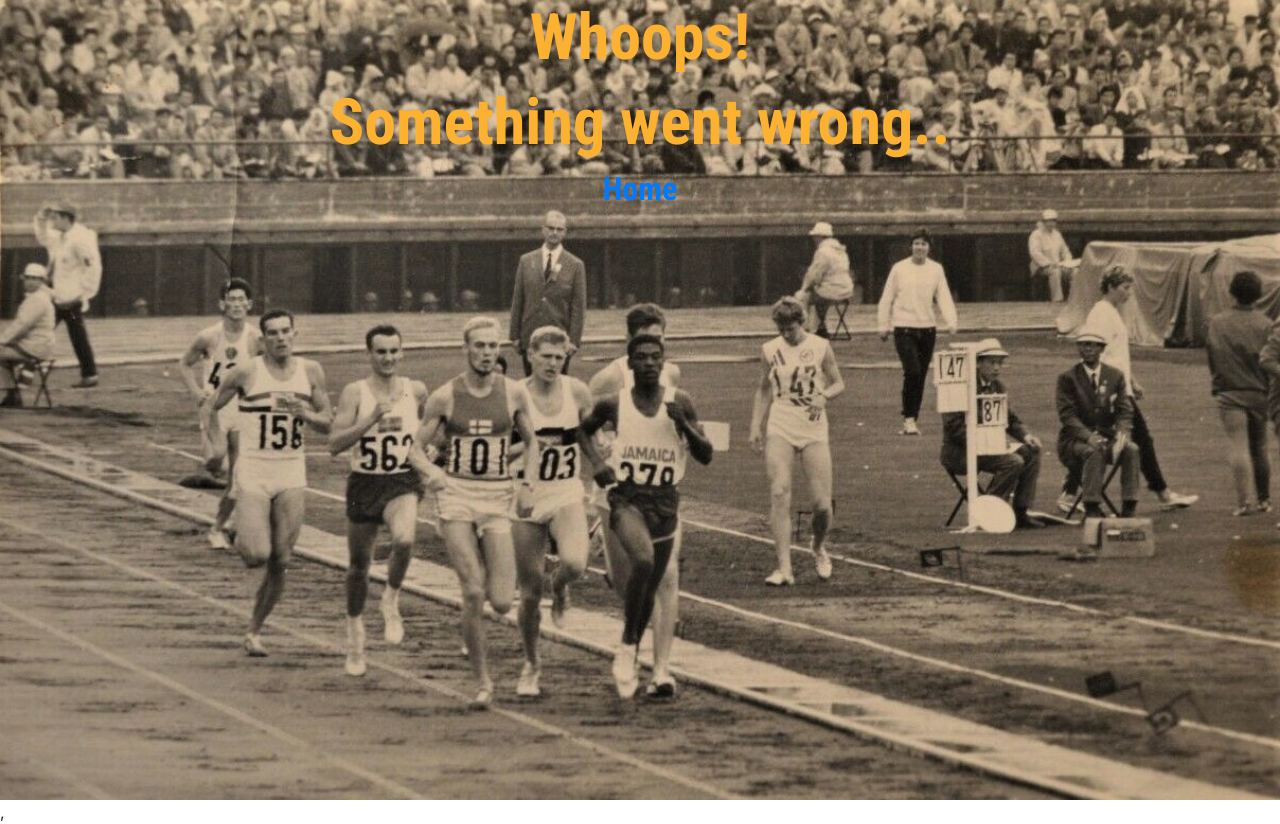
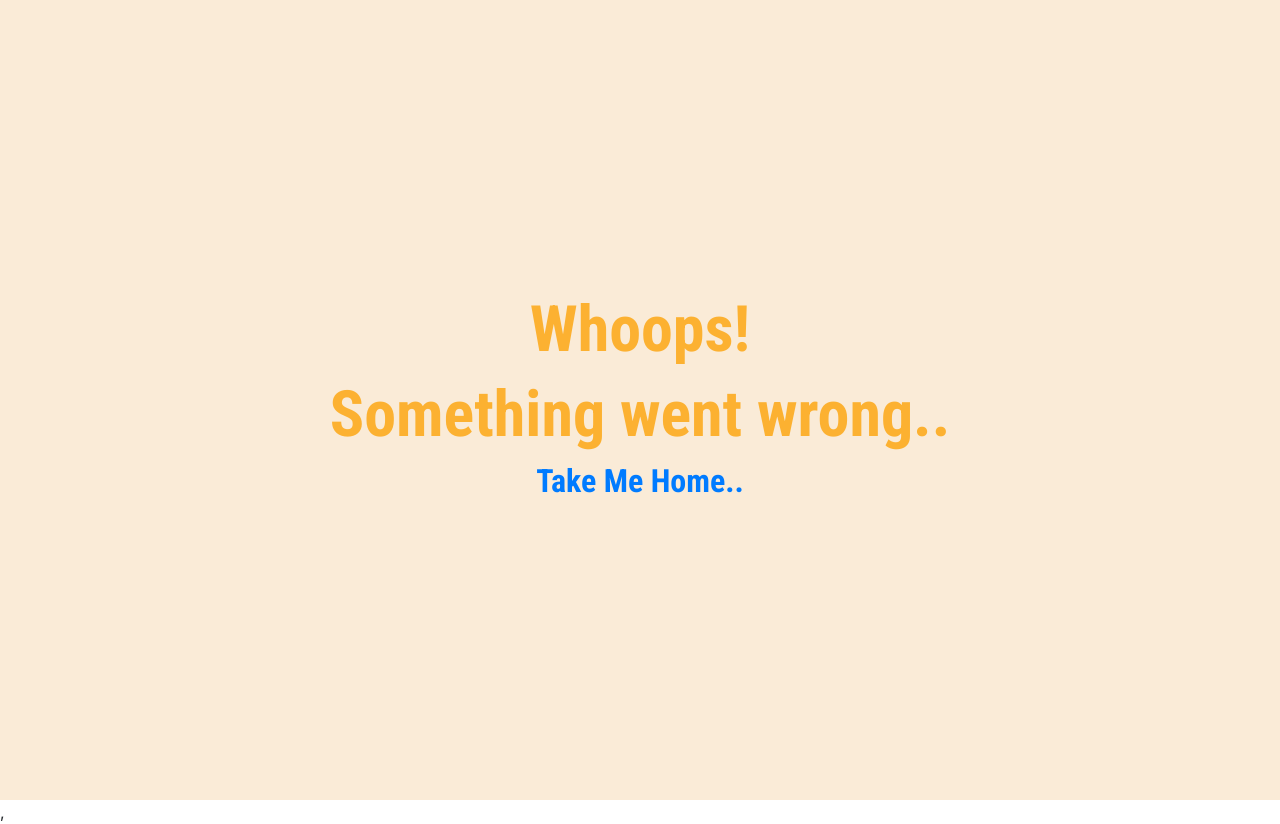
Before and after one commit to TechMilton/Lockdown-Olympics, a React (Create React App) app: page /404 in a window 1280 px wide. Built offline with nearby package versions, Linux system fonts and the light colour scheme.

Commit message:
404 styling

```diff
--- a/src/App.css
+++ b/src/App.css
@@ -266,7 +266,12 @@ body {
 }
 
 .fourOhFour {
-  text-align: center;
-  vertical-align: middle;
-  display: block;
+  height: 100%;
+  width: 100%;
+  display: flex;
+  flex-direction: column;
+  align-items: center;
+  justify-content: center;
+  background-color: antiquewhite;
+
 }
--- a/src/Components/FourOhFour.js
+++ b/src/Components/FourOhFour.js
@@ -9,7 +9,7 @@ const FourOhFour = () => (
 
 
 <Link to={`/`}>
-<h2 className="titleFont">Home</h2>
+<h2 className="titleFont">Take Me Home..</h2>
 </Link>
 </div>
 </div>
```
